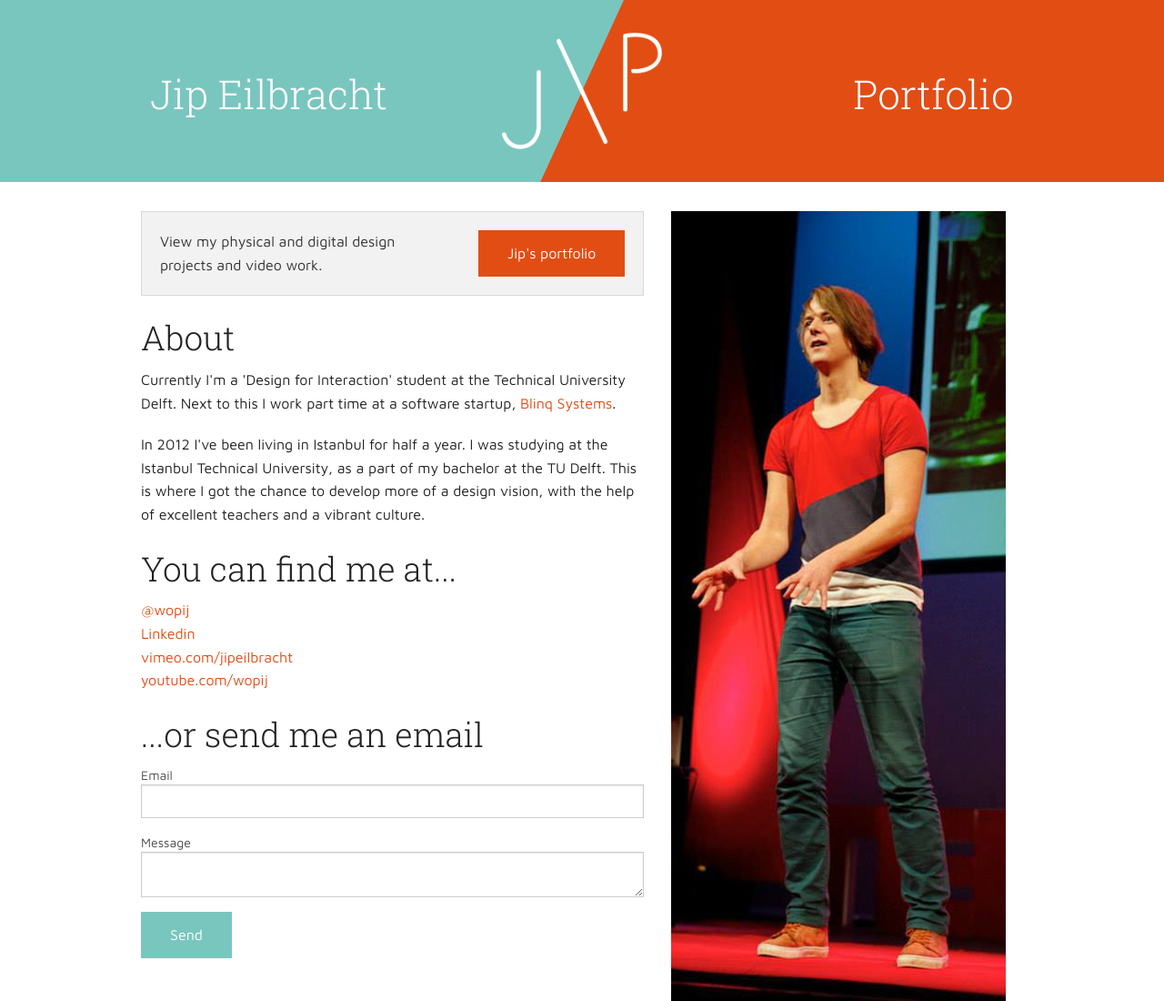
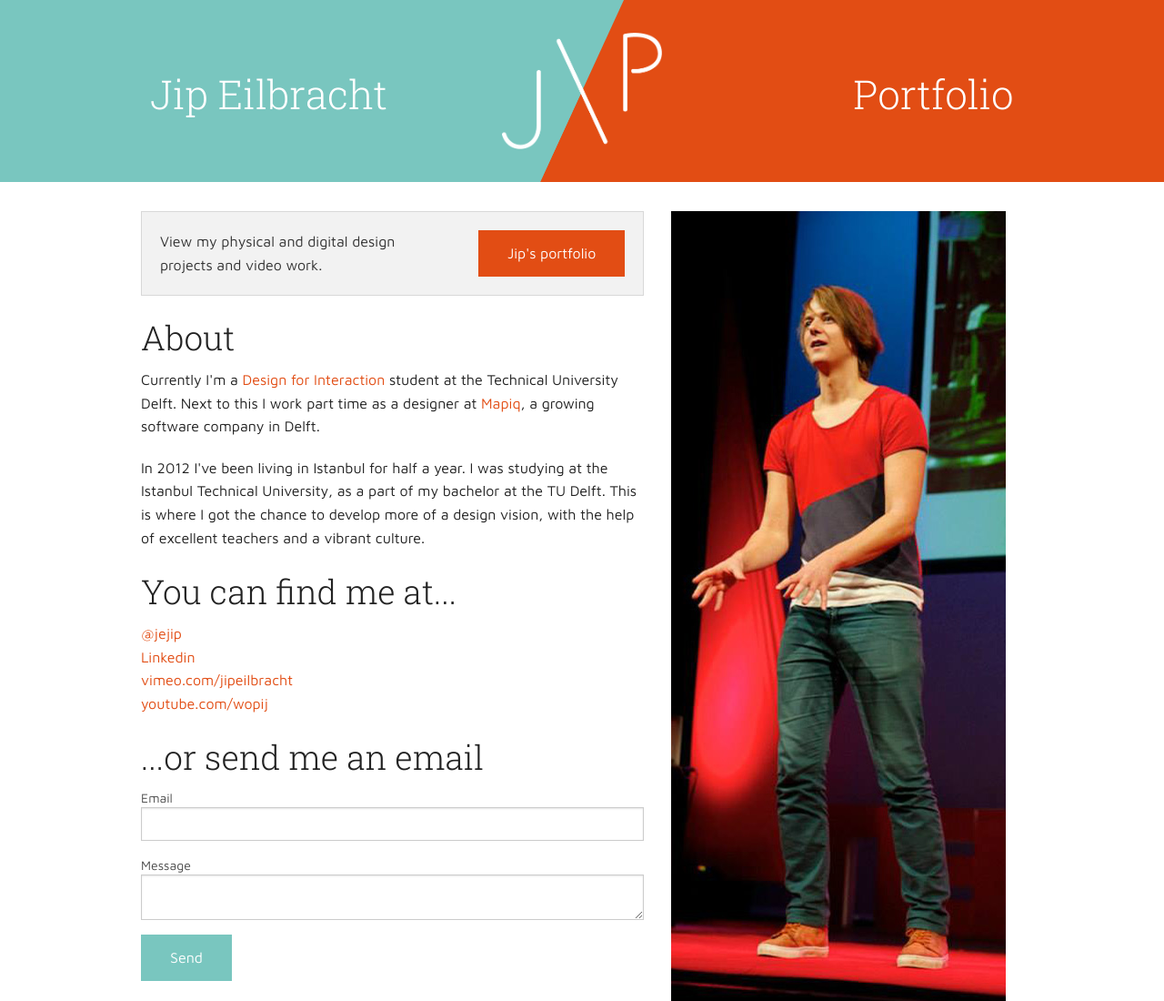
Before and after one commit to jejip/jip.xyz, a website: page jip.html in a window 1280 px wide. Shown: the top 1100 px of the page at 91% size. Drawn offline with Linux system fonts and the light colour scheme.

Commit message:
Update personal info
Edited some links to social profiles and companies on the about page.

```diff
--- a/jip.html
+++ b/jip.html
@@ -36,12 +36,12 @@
           </div>
         </div>
         <h2>About</h2>
-        <p>Currently I'm a 'Design for Interaction' student at the Technical University Delft. Next to this I work part time at a software startup, <a href="http://www.blinqsystems.nl">Blinq Systems</a>.</p>
+        <p>Currently I'm a <a href="http://www.tudelft.nl/en/study/master-of-science/master-programmes/design-for-interaction/">Design for Interaction</a> student at the Technical University Delft. Next to this I work part time as a designer at <a href="http://www.mapiq.net">Mapiq</a>, a growing software company in Delft.</p>
         <p>In 2012 I've been living in Istanbul for half a year. I was studying at the Istanbul Technical University, as a part of my bachelor at the TU Delft. This is where I got the chance to develop more of a design vision, with the help of excellent teachers and a vibrant culture. </p>
         <h2>You can find me at...</h2>
         <p>
-        <a href="http://www.twitter.com/wopij">@wopij</a><br>
-        <a href="nl.linkedin.com/pub/jip-eilbracht/7b/2a6/979/">Linkedin</a><br>
+        <a href="http://www.twitter.com/jejip">@jejip</a><br>
+        <a href="http://nl.linkedin.com/pub/jip-eilbracht/7b/2a6/979/">Linkedin</a><br>
         <a href="http://www.vimeo.com/jipeilbracht">vimeo.com/jipeilbracht</a><br>
         <a href="http://www.youtube.com/wopij">youtube.com/wopij</a>
         </p>
```
